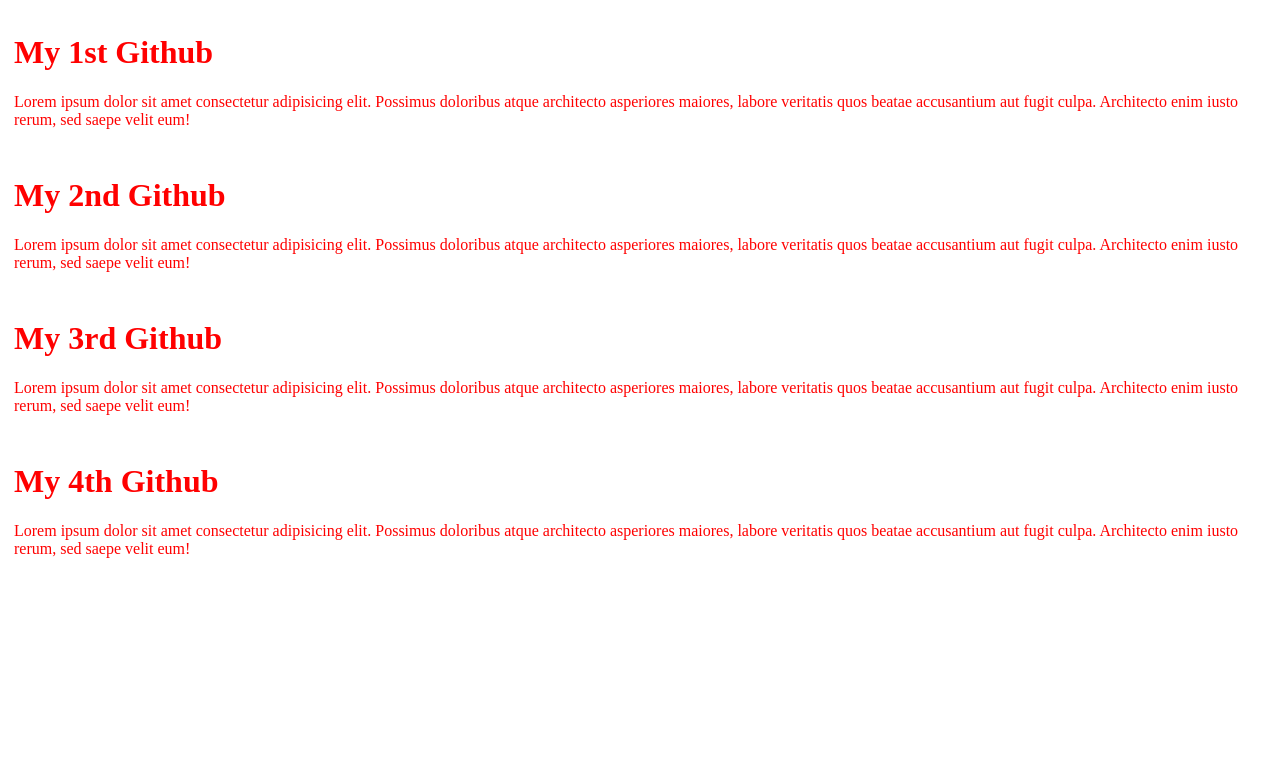
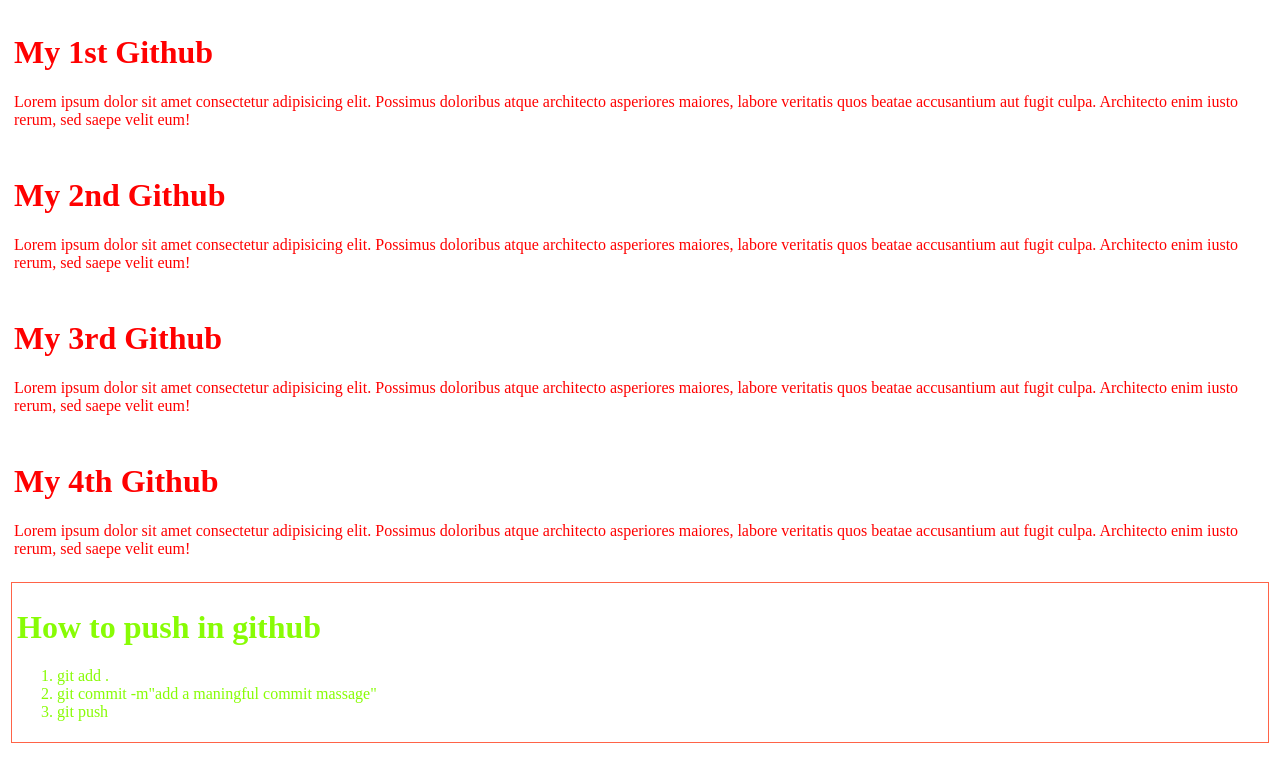
Before and after one commit to mishel007/my-simple-website, a plain HTML site: page index.html in a window 1280 px wide. Drawn offline with Linux system fonts and the light colour scheme.

Commit message:
added third

```diff
--- a/git.css
+++ b/git.css
@@ -3,3 +3,6 @@
     padding: 5px;
     margin: 1px;
 }
+.div{
+    color: rgb(136, 252, 5);margin: 3px;border: 1px solid tomato;
+}
--- a/index.html
+++ b/index.html
@@ -33,6 +33,14 @@
             maiores, labore veritatis quos beatae accusantium aut fugit culpa. Architecto enim iusto rerum, sed saepe
             velit eum!</p>
     </div>
+    <div class="div">
+        <h1>How to push in github</h1>
+        <ol>
+            <li>git add .</li>
+            <li>git commit -m"add a maningful commit massage"</li>
+            <li>git push</li>
+        </ol>
+    </div>
 </body>
 
 </html>
```
